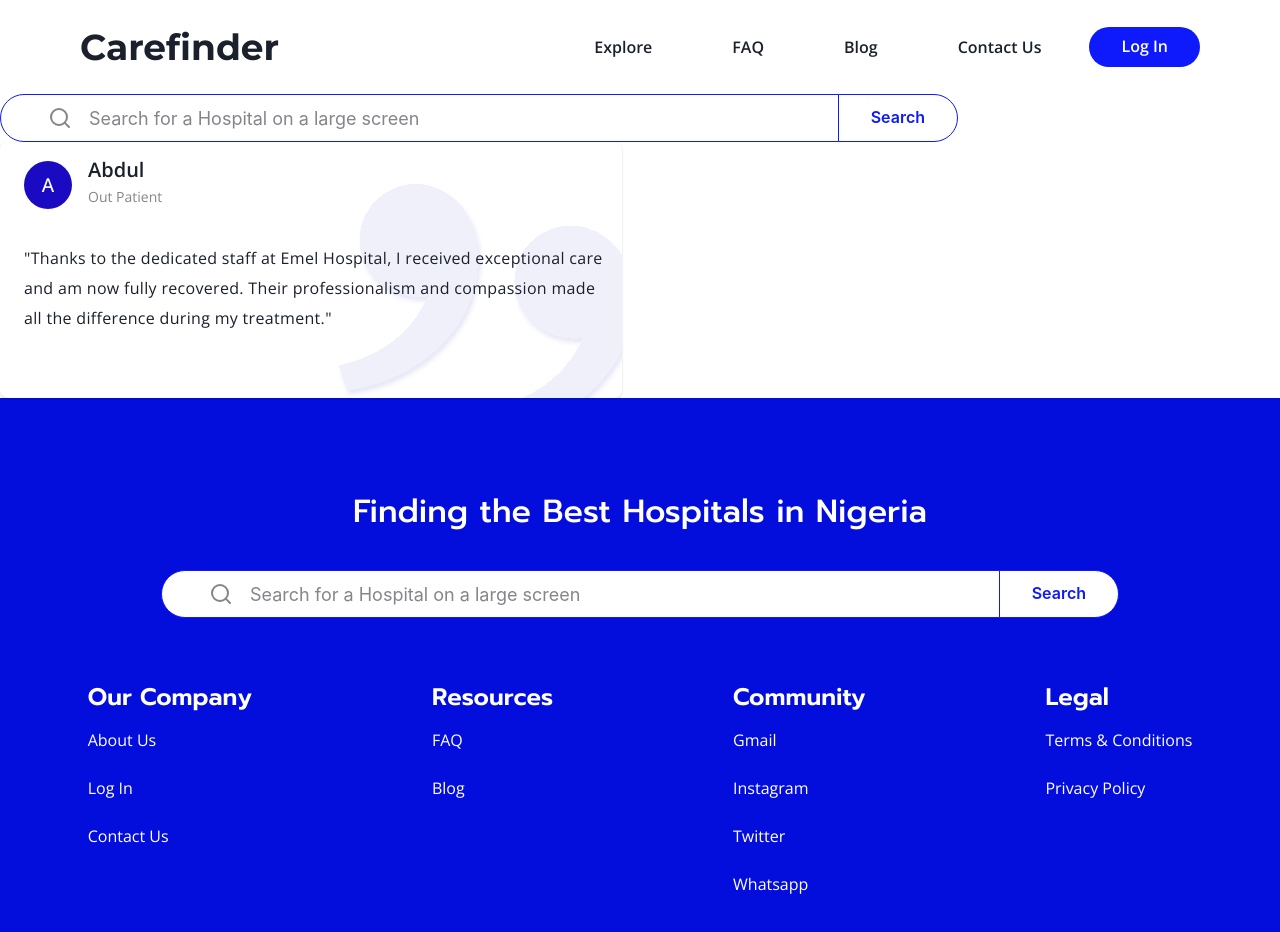
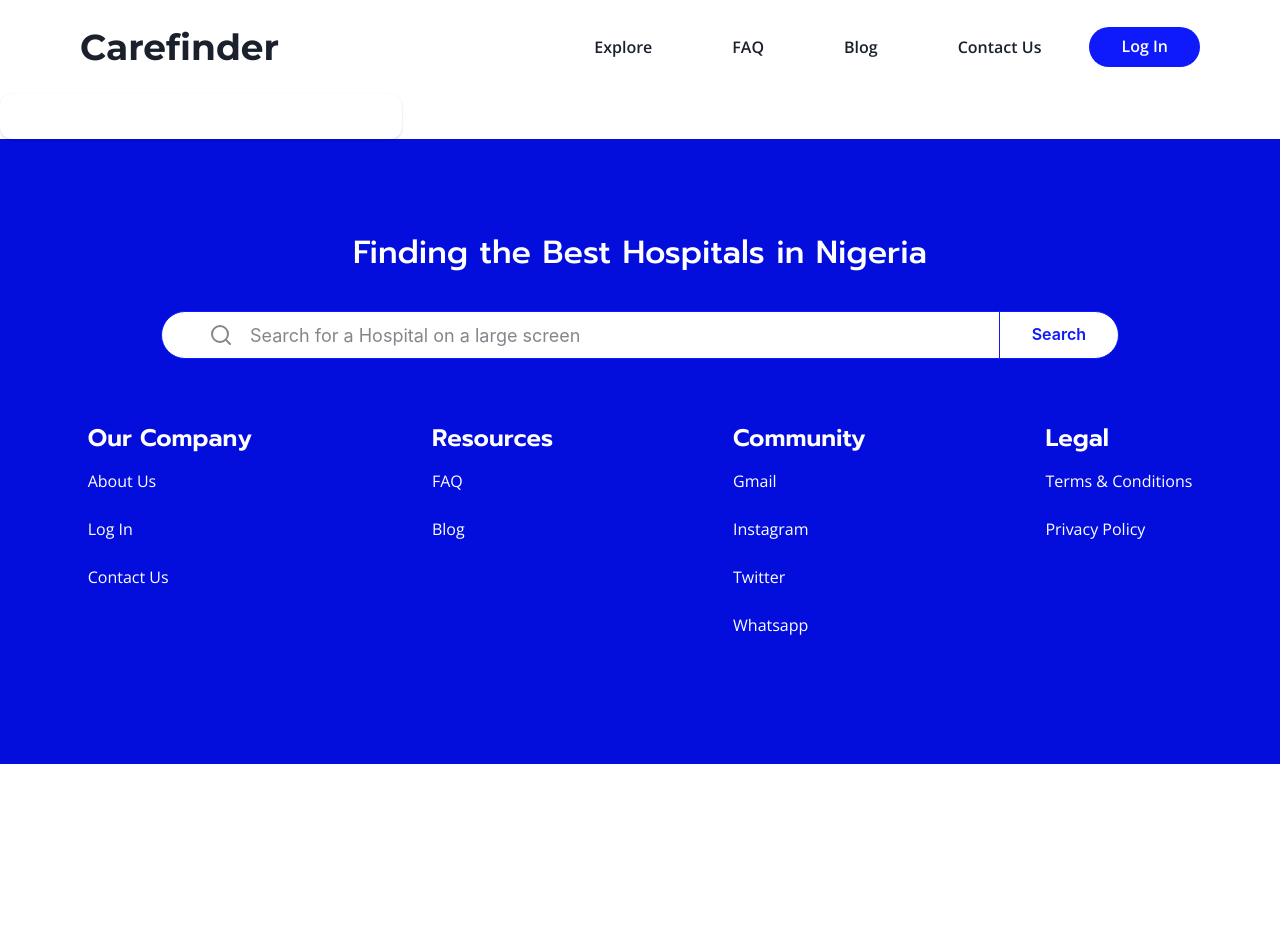
Before and after one commit to ogbechie04/carefinder, a React (Vite) app: page / in a window 1280 px wide. Shown: the top 932 px of the page. After the commit the page ends 800 px from the top, so only its background shows below. Built offline with nearby package versions, Linux system fonts and the light colour scheme.

Commit message:
completed blog card component

```diff
--- a/src/App.tsx
+++ b/src/App.tsx
@@ -7,6 +7,7 @@
 import NavBar from "./components/navbar";
 import SearchBar from "./components/searchBar";
 import Footer from "./components/footer"
+import BlogCard from "./components/blogCard";
 import PatientReviewCard from "./components/patientReviewCard"
 import { buildCsv } from "./backend/csv-builder";
 import GenerateRandomImage from "./utils/generateHospitalImage";
@@ -15,8 +16,9 @@
   return (
     <>
       <NavBar />
-      <SearchBar />
-      <PatientReviewCard />
+      <BlogCard />
+      {/* <SearchBar /> */}
+      {/* <PatientReviewCard /> */}
       <Footer />
     </>
   );
--- a/src/components/blogCard.tsx
+++ b/src/components/blogCard.tsx
@@ -1 +1,91 @@
-import React from "react";
+import {
+  Card,
+  CardBody,
+  Heading,
+  Image,
+  Modal,
+  ModalBody,
+  ModalCloseButton,
+  ModalContent,
+  ModalFooter,
+  ModalHeader,
+  ModalOverlay,
+  Stack,
+  Text,
+  useDisclosure,
+  Button,
+} from "@chakra-ui/react";
+
+function BlogCard(props) {
+  const { blogImage, imageAlt, blogHeading, blogText } = props;
+
+  const { isOpen, onOpen, onClose } = useDisclosure();
+  return (
+    <>
+      <Card
+        maxW={"25.125rem"}
+        padding={"unset"}
+        borderRadius={"xl"}
+        onClick={onOpen}
+        cursor={"pointer"}
+      >
+        <CardBody padding={"unset"}>
+          <Image borderTopRadius={"xl"} src={blogImage} alt={imageAlt} />
+          <Stack
+            fontFamily={"Open Sans"}
+            gap={4}
+            paddingBlockStart={4}
+            paddingInline={3}
+            paddingBlockEnd={"0.8125rem"}
+          >
+            <Heading
+              fontFamily={"Open Sans"}
+              fontSize={"normal"}
+              fontWeight={"semibold"}
+            >
+              {blogHeading}
+            </Heading>
+            <Text
+              fontSize={"small"}
+              overflow={"hidden"}
+              textOverflow={"ellipsis"}
+              noOfLines={1}
+            >
+              {blogText}
+            </Text>
+          </Stack>
+        </CardBody>
+      </Card>
+
+      <Modal
+        isCentered
+        isOpen={isOpen}
+        onClose={onClose}
+        size={{ base: "xs", md: "lg" }}
+      >
+        <ModalOverlay />
+        <ModalContent>
+          <ModalHeader>{blogHeading}</ModalHeader>
+          <ModalCloseButton display={{ base: "none", md: "inline-block" }} />
+          <ModalBody>{blogText}</ModalBody>
+          <ModalFooter>
+            <Button
+              onClick={onClose}
+              color={"white"}
+              bgColor={"#0E1AFB"}
+              paddingInline={8}
+              paddingBlock={3}
+              variant={"solid"}
+              borderRadius={"1.75rem"}
+              _hover={{ textDecoration: "none" }}
+            >
+              Close
+            </Button>
+          </ModalFooter>
+        </ModalContent>
+      </Modal>
+    </>
+  );
+}
+
+export default BlogCard;
--- a/src/components/hamburgerMenu.tsx
+++ b/src/components/hamburgerMenu.tsx
@@ -1,4 +1,4 @@
-import React, { useState } from "react";
+import { useState } from "react";
 import {
   useDisclosure,
   IconButton,
@@ -6,7 +6,6 @@
   DrawerOverlay,
   DrawerContent,
   DrawerCloseButton,
-  DrawerHeader,
   DrawerBody,
   Flex,
   Link,
--- a/src/components/navbar.tsx
+++ b/src/components/navbar.tsx
@@ -1,5 +1,4 @@
-import React, { useState } from "react";
-import { ReactRouterLink } from "react-router-dom";
+import { useState } from "react";
 import zoro from "../assets/profile-image.svg";
 import {
   Link,
@@ -13,7 +12,7 @@
   IconButton,
 } from "@chakra-ui/react";
 import HamburgerMenu from "./hamburgerMenu";
-import { FiChevronDown, FiMenu } from "react-icons/fi";
+import { FiChevronDown } from "react-icons/fi";
 
 function NavBar() {
   const [isLoggedIn, setIsLoggedIn] = useState(false);
--- a/src/components/patientReviewCard.jsx
+++ b/src/components/patientReviewCard.jsx
@@ -1,23 +1,55 @@
-import { Avatar, Card, CardBody, CardHeader, Flex, Box, Heading, Text } from "@chakra-ui/react";
-import quotes from '../assets/patient-card-bg-image.svg'
+import {
+  Avatar,
+  Card,
+  CardBody,
+  CardHeader,
+  Flex,
+  Box,
+  Heading,
+  Text,
+} from "@chakra-ui/react";
+import quotes from "../assets/patient-card-bg-image.svg";
 import React from "react";
 
 function PatientReviewCard(props) {
-  const { patientImage, patientName = "Abdul", patientReview = '"Thanks to the dedicated staff at Emel Hospital, I received exceptional care and am now fully recovered. Their professionalism and compassion made all the difference during my treatment."' } = props;
+  const { patientImage, patientName, patientReview } = props;
   return (
     <>
-      <Card fontFamily={'Open Sans'} w={'fit-content'} borderRadius={'lg'} paddingBlockStart={4} paddingBlockEnd={'4.0625rem'} paddingInlineEnd={'0.625rem'} paddingInlineStart={6} maxW={'38.875rem'} bgImage={quotes} bgRepeat={'no-repeat'} bgPosition={'bottom right'} gap={'1.9375rem'}>
-        <CardHeader padding={'unset'}>
-          <Flex alignItems={'center'} gap={4}>
+      <Card
+        fontFamily={"Open Sans"}
+        w={"fit-content"}
+        borderRadius={"lg"}
+        paddingBlockStart={4}
+        paddingBlockEnd={"4.0625rem"}
+        paddingInlineEnd={"0.625rem"}
+        paddingInlineStart={6}
+        maxW={"38.875rem"}
+        bgImage={quotes}
+        bgRepeat={"no-repeat"}
+        bgPosition={"bottom right"}
+        gap={"1.9375rem"}
+      >
+        <CardHeader padding={"unset"}>
+          <Flex alignItems={"center"} gap={4}>
             <Avatar name={patientName} src={patientImage} />
             <Box>
-              <Heading size="md" fontFamily={'Open Sans'} fontWeight={'semibold'}>{patientName}</Heading>
-              <Text color={'#84868C'} fontSize={'sm'} lineHeight={'1.875rem'}>Out Patient</Text>
+              <Heading
+                size="md"
+                fontFamily={"Open Sans"}
+                fontWeight={"semibold"}
+              >
+                {patientName}
+              </Heading>
+              <Text color={"#84868C"} fontSize={"sm"} lineHeight={"1.875rem"}>
+                Out Patient
+              </Text>
             </Box>
           </Flex>
         </CardHeader>
-        <CardBody padding={'unset'}>
-        <Text lineHeight={'1.875rem'} letterSpacing={'0.32px'}>{patientReview}</Text>
+        <CardBody padding={"unset"}>
+          <Text lineHeight={"1.875rem"} letterSpacing={"0.32px"}>
+            {patientReview}
+          </Text>
         </CardBody>
       </Card>
     </>
--- a/src/components/searchBar.tsx
+++ b/src/components/searchBar.tsx
@@ -1,8 +1,4 @@
-import React from "react";
 import {
-  Text,
-  Stack,
-  Box,
   Icon,
   Button,
   InputGroup,
@@ -12,7 +8,6 @@
   useBreakpointValue,
 } from "@chakra-ui/react";
 import { FiSearch } from "react-icons/fi";
-import { Search2Icon } from "@chakra-ui/icons";
 
 function SearchBar() {
   const placeholder = useBreakpointValue({
```
